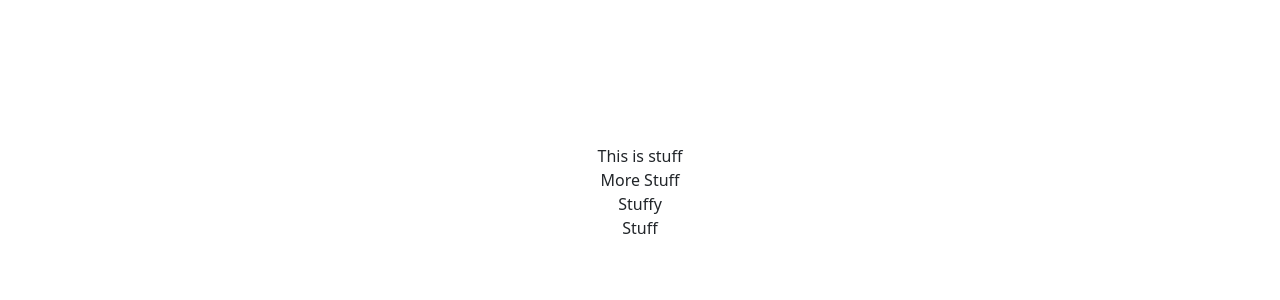
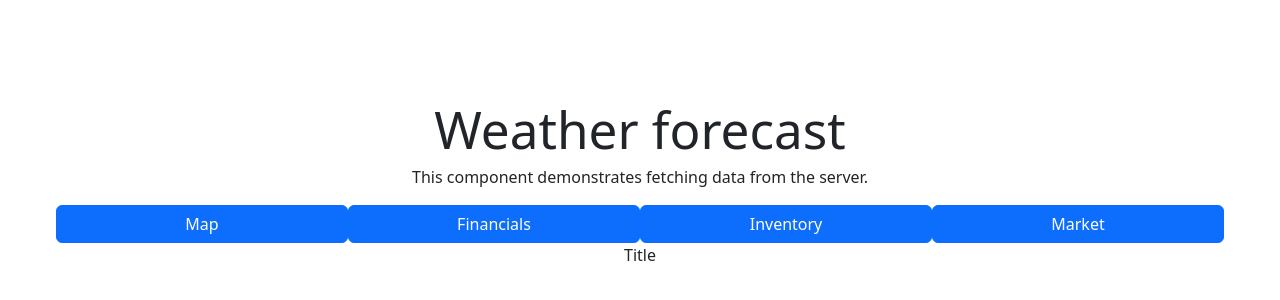
Before and after one commit to Harryonismyname/Ledger, a React (Vite) app in the folder ledger.client/: page / in a window 1280 px wide. Shown: the part 208-508 px from the top of the page. Built offline with nearby package versions, Linux system fonts and the light colour scheme.

Commit message:
Got Navbar working, now with Context!

```diff
--- a/ledger.client/src/App.tsx
+++ b/ledger.client/src/App.tsx
@@ -1,21 +1,29 @@
-import { useEffect, useState } from 'react';
+//import { useEffect, useState } from 'react';
 import './App.css';
+import Navbar from './Navbar.tsx'
+import { useCurrentScreenContext } from './currentScreenContext';
+import Container from 'react-bootstrap/Container';
 
-interface Forecast {
+/*interface Forecast {
     date: string;
     temperatureC: number;
     temperatureF: number;
     summary: string;
-}
+}*/
 
 function App() {
-    const [forecasts, setForecasts] = useState<Forecast[]>();
+    //const [forecasts, setForecasts] = useState<Forecast[]>();
+    const currentScreen = useCurrentScreenContext();
+    /*useEffect(() => {
+        populateWeatherData();
+    }, []);*/
 
-    useEffect(() => {
-        populateWeatherData();
-    }, []);
-
-    const contents = forecasts === undefined
+    const contents =
+    <Container fluid>
+            <Navbar />
+            <p>{ currentScreen.value }</p>
+    </Container>
+    /*forecasts === undefined
         ? <p><em>Loading... Please refresh once the ASP.NET backend has started. See <a href="https://aka.ms/jspsintegrationreact">https://aka.ms/jspsintegrationreact</a> for more details.</em></p>
         : <table className="table table-striped" aria-labelledby="tableLabel">
             <thead>
@@ -36,7 +44,7 @@ function App() {
                     </tr>
                 )}
             </tbody>
-        </table>;
+        </table>; */
 
     return (
         <div>
@@ -46,11 +54,11 @@ function App() {
         </div>
     );
 
-    async function populateWeatherData() {
+    /*async function populateWeatherData() {
         const response = await fetch('weatherforecast');
         const data = await response.json();
         setForecasts(data);
-    }
+    }*/
 }
 
 export default App;
--- a/ledger.client/src/Navbar.tsx
+++ b/ledger.client/src/Navbar.tsx
@@ -1,6 +1,10 @@
 import { useEffect } from 'react';
 import './App.css';
-import Row from 'react-bootstrap/Row'
+import Container from 'react-bootstrap/Container';
+import Col from 'react-bootstrap/Col';
+import Row from 'react-bootstrap/Row';
+import Button from 'react-bootstrap/Button';
+import { useCurrentScreenContext } from './currentScreenContext';
 
 function Navbar() {
     useEffect(
@@ -9,19 +13,35 @@ function Navbar() {
         }
     );
 
+    const currentScreen = useCurrentScreenContext();
+    const map = () => currentScreen.updateValue("Map")
+    const financials = () => currentScreen.updateValue("Financials")
+    const inventory = () => currentScreen.updateValue("Inventory")
+    const market = () => currentScreen.updateValue("Market")
+
     const contents =
-        <Row style={{ listStyle: 'none' }}>
-            <li>This is stuff</li>
-            <li>More Stuff</li>
-            <li>Stuffy</li>
-            <li>Stuff</li>
+
+        <Row>
+            <Col as={Button} onClick={ map}>
+                Map
+            </Col>
+            <Col as={Button} onClick={ financials}>
+                Financials
+            </Col>
+            <Col as={Button} onClick={ inventory }>
+                Inventory
+            </Col>
+            <Col as={Button} onClick={ market }>
+                Market
+            </Col>
         </Row>;
 
     return (
-        <div>
+        <Container fluid>
             {contents}
-        </div>
+        </Container>
     );
+
 }
 
 export default Navbar;
--- /dev/null
+++ b/ledger.client/src/currentScreenContext.tsx
@@ -0,0 +1,31 @@
+import React, { ReactNode } from 'react'
+import { createContext, useContext, useState } from 'react';
+
+
+type CurrentScreen = {
+    value: string;
+    updateValue: (newValue: string) => void;
+}
+
+const currentScreenContext = createContext<CurrentScreen | undefined>(undefined);
+
+
+export const CurrentScreenProvider: React.FC<{children : ReactNode}> = ({ children }) => {
+    const [value, setValue] = useState<string>("Title");
+    const updateValue = (newString: string) => {
+        setValue(newString);
+    }
+    return (
+        <currentScreenContext.Provider value={{value, updateValue}}>
+            {children}
+        </currentScreenContext.Provider>
+    );
+};
+
+export const useCurrentScreenContext = () => {
+    const context = useContext(currentScreenContext);
+    if (context === undefined) {
+        throw new Error('useCurrentScreenContext must be used inside CurrentScreenProvider!')
+    }
+    return context;
+}
--- a/ledger.client/src/main.tsx
+++ b/ledger.client/src/main.tsx
@@ -1,12 +1,16 @@
-import { StrictMode } from 'react'
-import { createRoot } from 'react-dom/client'
-//import App from './App.tsx'
-import Navbar from './Navbar.tsx'
+import { StrictMode } from 'react';
+import { createRoot } from 'react-dom/client';
+import { CurrentScreenProvider } from './currentScreenContext.tsx';
+import App from './App.tsx';
 import 'bootstrap/dist/css/bootstrap.min.css';
-import './index.css'
+import './index.css';
+import Container from 'react-bootstrap/Container';
 
-createRoot(document.getElementById('root')!).render(
+const root = document.getElementById('root');
+root!.className = "container-fluid";
+createRoot(root!).render(
     <StrictMode>
+        <Container fluid>
             <script src="https://cdn.jsdelivr.net/npm/react/umd/react.production.min.js"></script>
 
             <script
@@ -18,8 +22,9 @@ createRoot(document.getElementById('root')!).render(
                 ></script>
 
             <script>var Alert = ReactBootstrap.Alert;</script>
-    <Navbar />
+            <CurrentScreenProvider>
+                <App />
+            </CurrentScreenProvider>
+        </Container>
     </StrictMode>,
 )
-
-    //< App />
```
Lines whose indentation alone changed are shown as unchanged.
